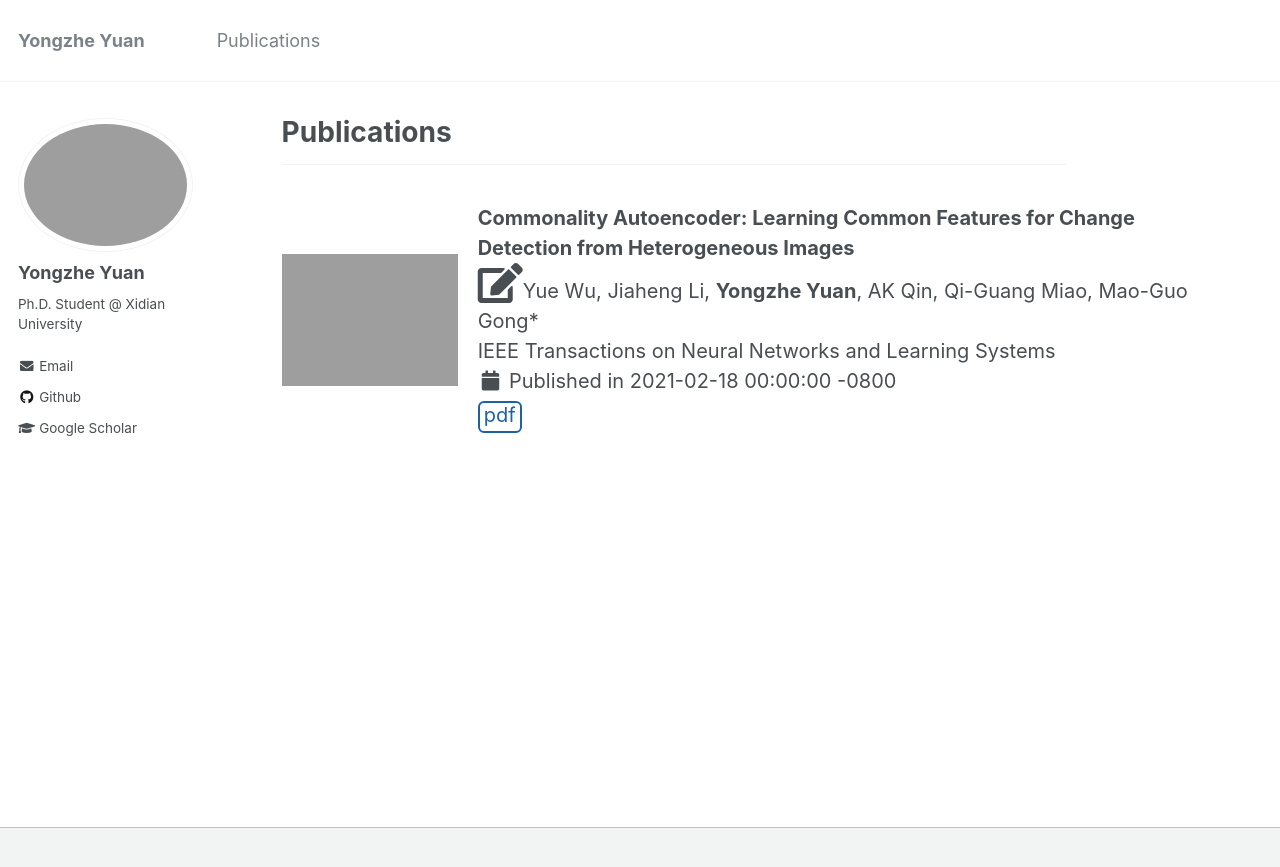
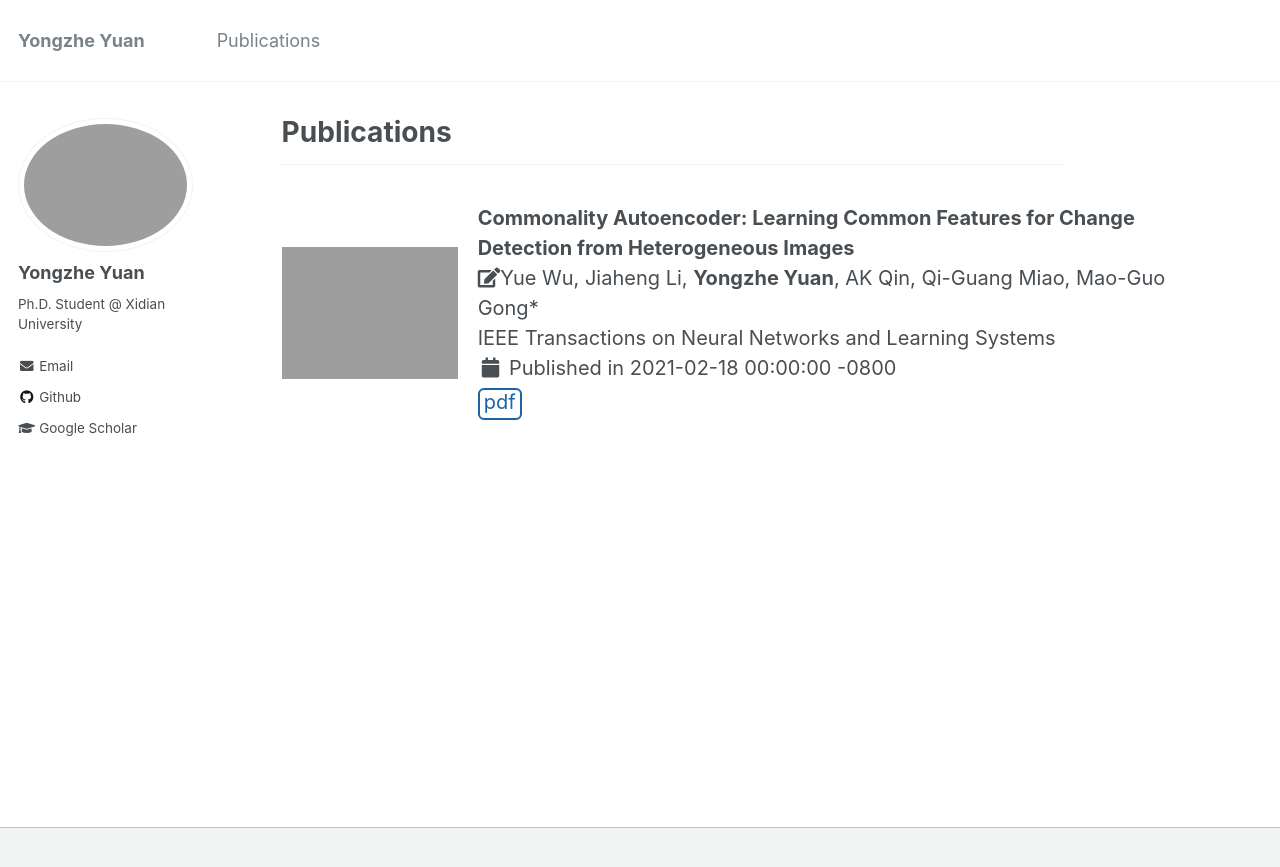
Before and after one commit to YYZMARS/YYZMARS.github.io, a Jekyll site: the page built from _pages/publications.md, in a window 1280 px wide. Shown: the top 867 px of the page. Built offline with Jekyll 4.4.1, drawn with Linux system fonts in a browser that asks for light colours.

Commit message:
Update archive-single-pub.html

```diff
--- a/_includes/archive-single-pub.html
+++ b/_includes/archive-single-pub.html
@@ -25,7 +25,7 @@
             <b>
         {{ title }}
             </b><br>
-             <i class="fas fa-edit fa-2x" aria-hidden="true"></i>{{ post.author }}<br>
+             <i class="fas fa-edit fa-1x" aria-hidden="true"></i>{{ post.author }}<br>
             {{ post.venue }}<br>
 
             <i class="fas fa-fw fa-calendar" aria-hidden="true"></i> Published in
```
